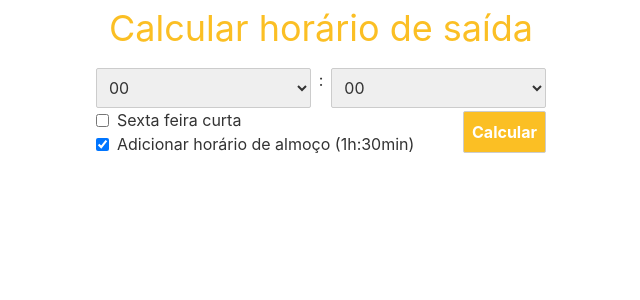
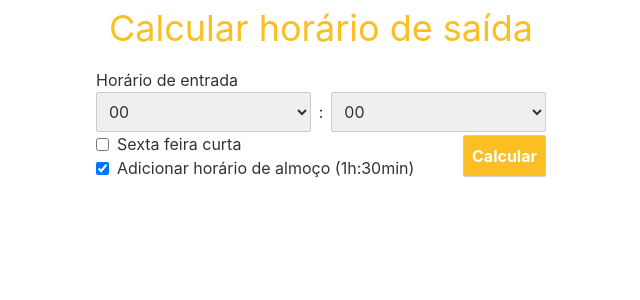
Before and after one commit to Tiago-israel/ponto-svelte, a Svelte app: page / in a window 1280 px wide. Shown: the top 300 px of the page, without its empty margins (319-959 px from the left). Built offline with nearby package versions, Linux system fonts and the light colour scheme.

Commit message:
adição label

```diff
--- a/src/App.svelte
+++ b/src/App.svelte
@@ -104,7 +104,8 @@
   </h1>
   <div class="main-container">
     <form on:submit|preventDefault={handleSubmit}>
-      <div class="flex">
+      <span>Horário de entrada</span>
+      <div class="flex items-center">
         <select class="p-2 select w-100" bind:value={form.startHour}>
           {#each hours as hour}
             <option value={hour.value}>{hour.formatedValue}</option>
```
